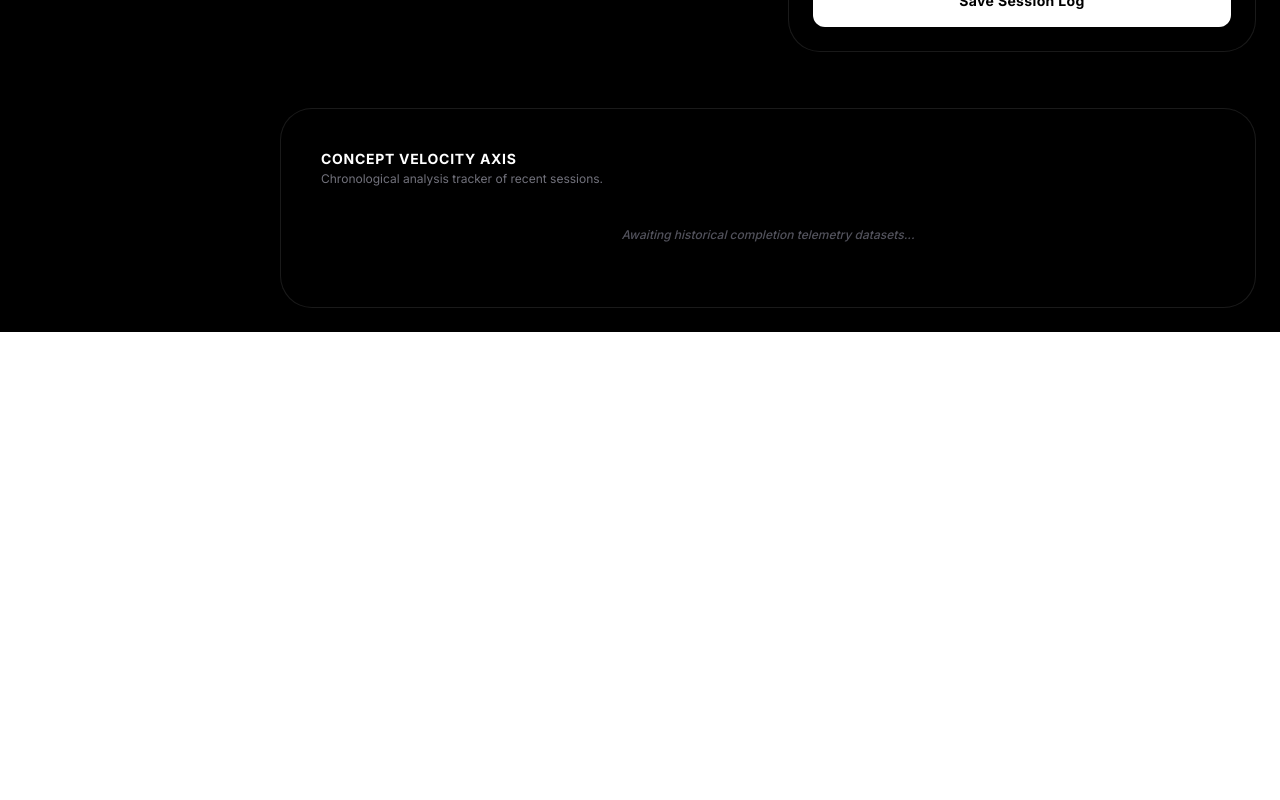
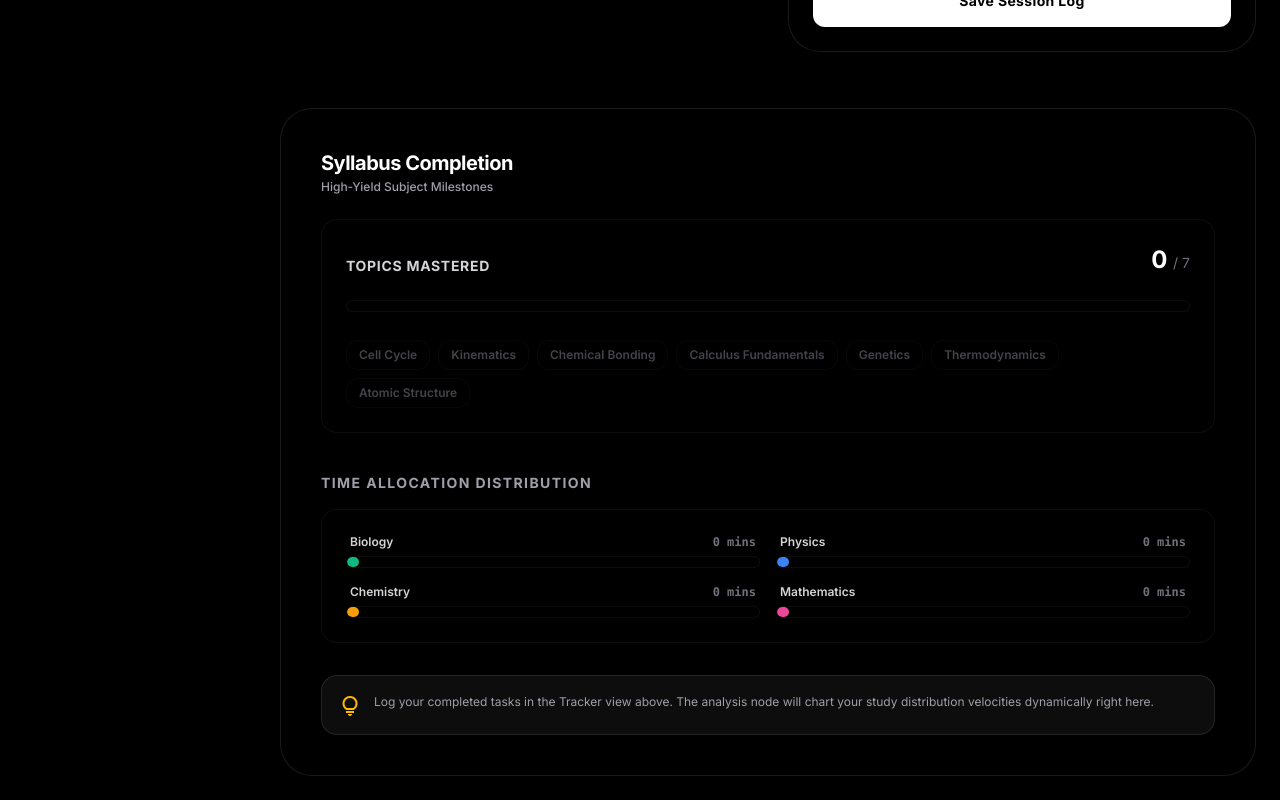
Before and after one commit to gaurav-9869/Study-Tracker, a React (Vite) app: page / in a window 1280 px wide. Shown: the part 1294-2094 px from the top of the page. Before the commit the page ends 1626 px from the top, so only its background shows below. Built offline with nearby package versions, Linux system fonts and the light colour scheme.

Commit message:
Update ConceptVelocity.tsx

```diff
--- a/src/components/ConceptVelocity.tsx
+++ b/src/components/ConceptVelocity.tsx
@@ -1,44 +1,125 @@
 import React from 'react';
-import { LogItem, getFocusScore, getSubjectConfig } from '../types';
+import { LogItem, getSubjectConfig } from '../types';
 
 interface ConceptVelocityProps {
   loggedSessions: LogItem[];
 }
 
+const HARDCODED_TOPICS = [
+  'Cell Cycle',
+  'Kinematics',
+  'Chemical Bonding',
+  'Calculus Fundamentals',
+  'Genetics',
+  'Thermodynamics',
+  'Atomic Structure'
+];
+
 export default function ConceptVelocity({ loggedSessions }: ConceptVelocityProps) {
-  // Pull last 7 logged records safely to map timeline trends
-  const displayWindowNodes = loggedSessions.slice(-7);
+  const masteredTopics = new Set<string>();
+
+  // Predetermined map to compile minutes spent per core NEET stream category
+  const minutesPerSubject: Record<string, number> = { bio: 0, phys: 0, chem: 0, math: 0 };
+
+  loggedSessions.forEach(log => {
+      if (!log) return;
+
+      // Tally study minutes
+      if (log.subject && log.activeMins && log.subject in minutesPerSubject) {
+          minutesPerSubject[log.subject] += log.activeMins;
+      }
+
+      const logTopicNormal = String(log.topic || '').toLowerCase().trim();
+      HARDCODED_TOPICS.forEach(t => {
+          if (t.toLowerCase() === logTopicNormal) {
+              masteredTopics.add(t);
+          }
+      });
+  });
+
+  const total = HARDCODED_TOPICS.length;
+  const current = masteredTopics.size;
+  const percentage = total > 0 ? Math.round((current / total) * 100) : 0;
+
+  // Find subject with highest duration for the actionable insight tip module
+  const highestSubjectKey = Object.keys(minutesPerSubject).reduce((a, b) => minutesPerSubject[a] > minutesPerSubject[b] ? a : b);
+  const highestSubjectName = getSubjectConfig(highestSubjectKey).name;
 
   return (
-    <div className="w-full flex flex-col gap-4 text-zinc-100">
-      <div className="flex flex-col gap-0.5">
-         <h4 className="text-sm font-bold text-white uppercase tracking-wider">Concept Velocity Axis</h4>
-         <p className="text-xs text-zinc-500">Chronological analysis tracker of recent sessions.</p>
+    <section className="w-full flex flex-col gap-6 text-zinc-100">
+        {/* Goal #5: Simplified normal terminology headings */}
+        <div>
+            <h3 className="text-xl font-bold text-white tracking-tight">Syllabus Completion</h3>
+            <p className="text-xs text-zinc-400 font-medium mt-0.5">High-Yield Subject Milestones</p>
         </div>
 
-      {displayWindowNodes.length === 0 ? (
-         <div className="p-6 text-center text-zinc-600 text-xs italic font-medium">
-             Awaiting historical completion telemetry datasets...
+        {/* Goal #7 & #8: Frosted layout panel constraints */}
+        <div className="bg-black/20 border border-white/5 p-6 rounded-2xl flex flex-col gap-6 w-full">
+           <div className="flex justify-between items-end">
+               <div>
+                  <h4 className="text-sm font-bold text-zinc-300 uppercase tracking-wider">Topics Mastered</h4>
                </div>
-      ) : (
-         <div className="grid grid-cols-1 sm:grid-cols-2 lg:grid-cols-4 gap-4 mt-2">
-             {displayWindowNodes.map((log) => {
-                 const config = getSubjectConfig(log.subject);
-                 const focus = getFocusScore(log);
+               <span className="text-2xl font-black text-white">{current} <span className="text-sm text-zinc-500 font-normal">/ {total}</span></span>
+           </div>
+
+           <div className="w-full h-3 bg-black/40 rounded-full overflow-hidden border border-white/5">
+                <div
+                    className="h-full bg-gradient-to-r from-emerald-400 to-teal-500 transition-all duration-1000 ease-out rounded-full"
+                    style={{ width: `${percentage}%` }}
+                ></div>
+           </div>
+
+           <div className="flex gap-2 flex-wrap mt-1">
+               {HARDCODED_TOPICS.map(topic => {
+                   const isMastered = masteredTopics.has(topic);
                    return (
-                     <div key={log.id} className="bg-black/20 border border-white/[0.04] p-4 rounded-xl flex flex-col gap-2 relative overflow-hidden">
-                         <div className="absolute top-0 right-0 left-0 h-[2px]" style={{ backgroundColor: config.color }} />
-                         <div className="flex justify-between items-start w-full">
-                             <span className={`text-[10px] font-bold uppercase tracking-wider ${config.text}`}>{config.name}</span>
-                             <span className="text-[10px] font-mono text-zinc-500 font-bold bg-black/30 border border-white/5 px-2 py-0.5 rounded-md">Focus: {focus}%</span>
+                       <span key={topic} className={`text-xs px-3 py-1.5 rounded-xl border transition-all font-semibold ${isMastered ? 'bg-emerald-500/10 border-emerald-500/30 text-emerald-400' : 'bg-black/20 border-white/5 text-zinc-500 opacity-60'}`}>
+                           {topic}
+                       </span>
+                   )
+               })}
            </div>
-                         <h5 className="text-sm font-bold text-zinc-200 truncate mt-1">{log.topic}</h5>
-                         <span className="text-[11px] text-zinc-500 font-medium">Duration: {log.activeMins}m active focus ring</span>
+        </div>
+
+        {/* Goal #17: Pre-determined structural bar charts modeling study time ratios */}
+        <div className="mt-4">
+            <h3 className="text-sm font-bold uppercase tracking-widest text-zinc-400 mb-4">Time Allocation Distribution</h3>
+            <div className="grid grid-cols-1 sm:grid-cols-2 gap-4 bg-black/20 border border-white/5 p-6 rounded-2xl">
+                {Object.entries(minutesPerSubject).map(([key, val]) => {
+                    const config = getSubjectConfig(key);
+                    const maxVal = Math.max(...Object.values(minutesPerSubject), 1);
+                    const barWidth = Math.min(100, Math.round((val / maxVal) * 100));
+
+                    return (
+                        <div key={key} className="flex flex-col gap-1.5">
+                            <div className="flex justify-between text-xs font-semibold px-1">
+                                <span className="text-zinc-300 capitalize">{config.name}</span>
+                                <span className="text-zinc-500 font-mono">{val} mins</span>
+                            </div>
+                            <div className="w-full h-3 bg-black/40 rounded-full overflow-hidden border border-white/5">
+                                <div
+                                    className="h-full rounded-full transition-all duration-500"
+                                    style={{ width: `${barWidth || 3}%`, backgroundColor: config.color }}
+                                />
+                            </div>
                         </div>
                     );
                 })}
             </div>
+        </div>
+
+        {/* Actionable performance analytics tips tray */}
+        <div className="bg-white/5 border border-white/10 rounded-2xl p-4 flex gap-3 items-start mt-2">
+            <span className="material-symbols-outlined text-amber-400 text-[20px] shrink-0 mt-0.5">lightbulb</span>
+            <p className="text-xs text-zinc-400 leading-relaxed">
+                {highestSubjectName && minutesPerSubject[highestSubjectKey] > 0 ? (
+                    <>Your current velocity shows strong emphasis in <strong>{highestSubjectName}</strong> this cycle. Keep balancing your core stream tasks to ensure symmetrical performance marks!</>
+                ) : (
+                    <>Log your completed tasks in the Tracker view above. The analysis node will chart your study distribution velocities dynamically right here.</>
                 )}
+            </p>
         </div>
+
+    </section>
   );
 }
```
Lines whose indentation alone changed are shown as unchanged.
